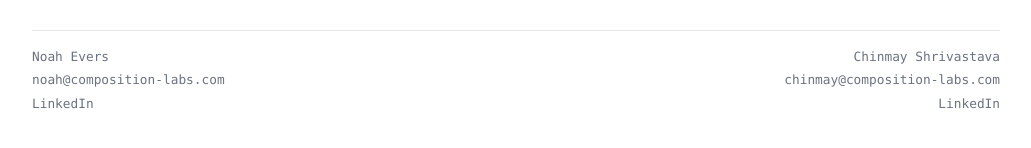
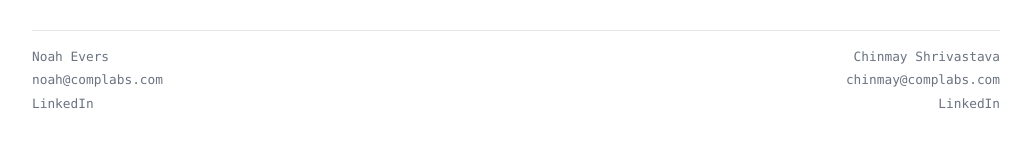
Before and after one commit to compositionlabs/composition-theme, a Next.js app: page / in a window 1280 px wide. Shown: the part 604-752 px from the top of the page, without its empty margins (124-1155 px from the left). Built offline with nearby package versions, Linux system fonts and the light colour scheme.

Commit message:
Update Footer.tsx

```diff
--- a/components/Footer.tsx
+++ b/components/Footer.tsx
@@ -7,12 +7,12 @@ export default function Footer() {
         <div className="flex flex-row justify-between pt-4">
             <div className="flex flex-col justify-start footer-content gap-1">
                 <p className="text-gray-500 font-mono text-[0.8em]">Noah Evers</p>
-                <a href="mailto:noah@composition-labs.com" className="text-gray-500 font-mono text-[0.8em]">noah@composition-labs.com</a>
+                <a href="mailto:noah@complabs.com" className="text-gray-500 font-mono text-[0.8em]">noah@complabs.com</a>
                 <a href="https://www.linkedin.com/in/noahevers/" target="_blank" className="text-gray-500 font-mono text-[0.8em]">LinkedIn</a>
             </div>
             <div className="flex flex-col justify-end footer-content gap-1 text-right">
                 <p className="text-gray-500 font-mono text-[0.8em]">Chinmay Shrivastava</p>
-                <a href="mailto:chinmay@composition-labs.com" className="text-gray-500 font-mono text-[0.8em]">chinmay@composition-labs.com</a>
+                <a href="mailto:chinmay@complabs.com" className="text-gray-500 font-mono text-[0.8em]">chinmay@complabs.com</a>
                 <a href="https://www.linkedin.com/in/chinmay-shrivastava-42815b162/" target="_blank" className="text-gray-500 font-mono text-[0.8em]">LinkedIn</a>
             </div>
         </div>
```
